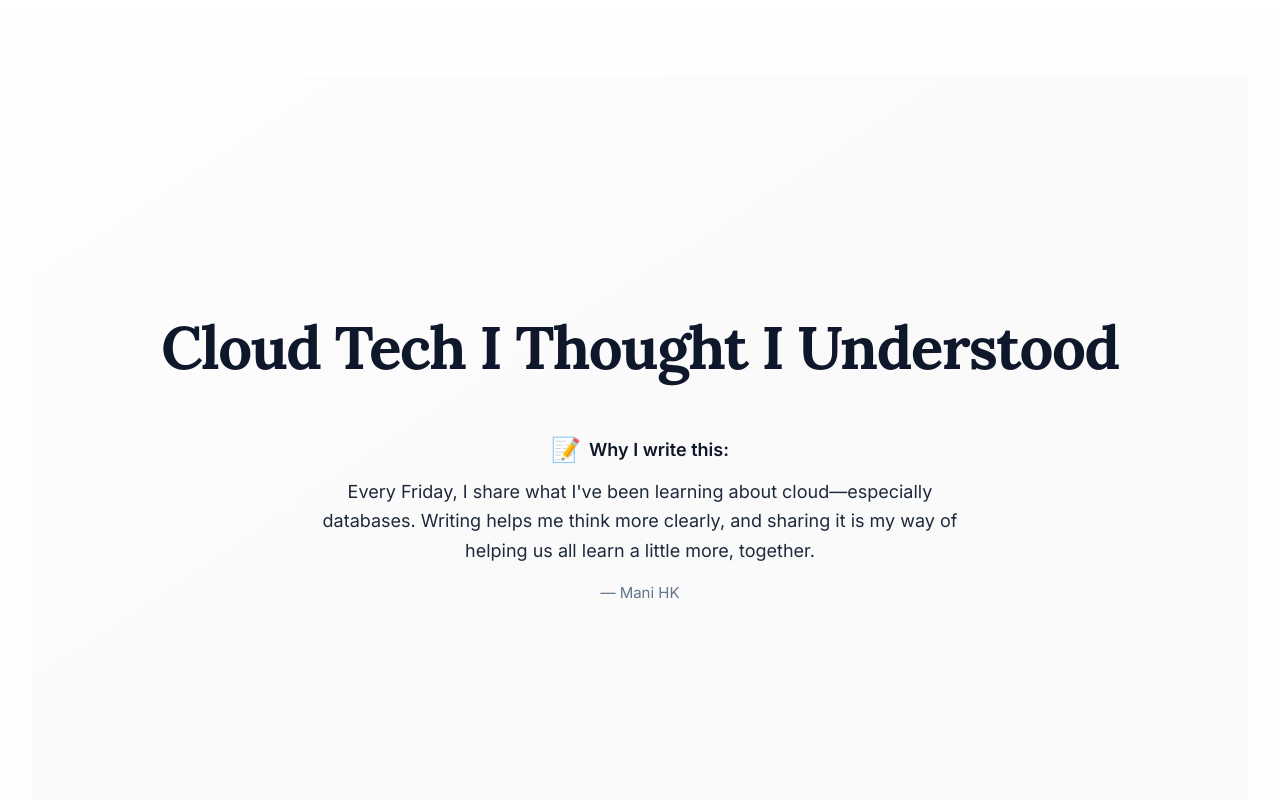
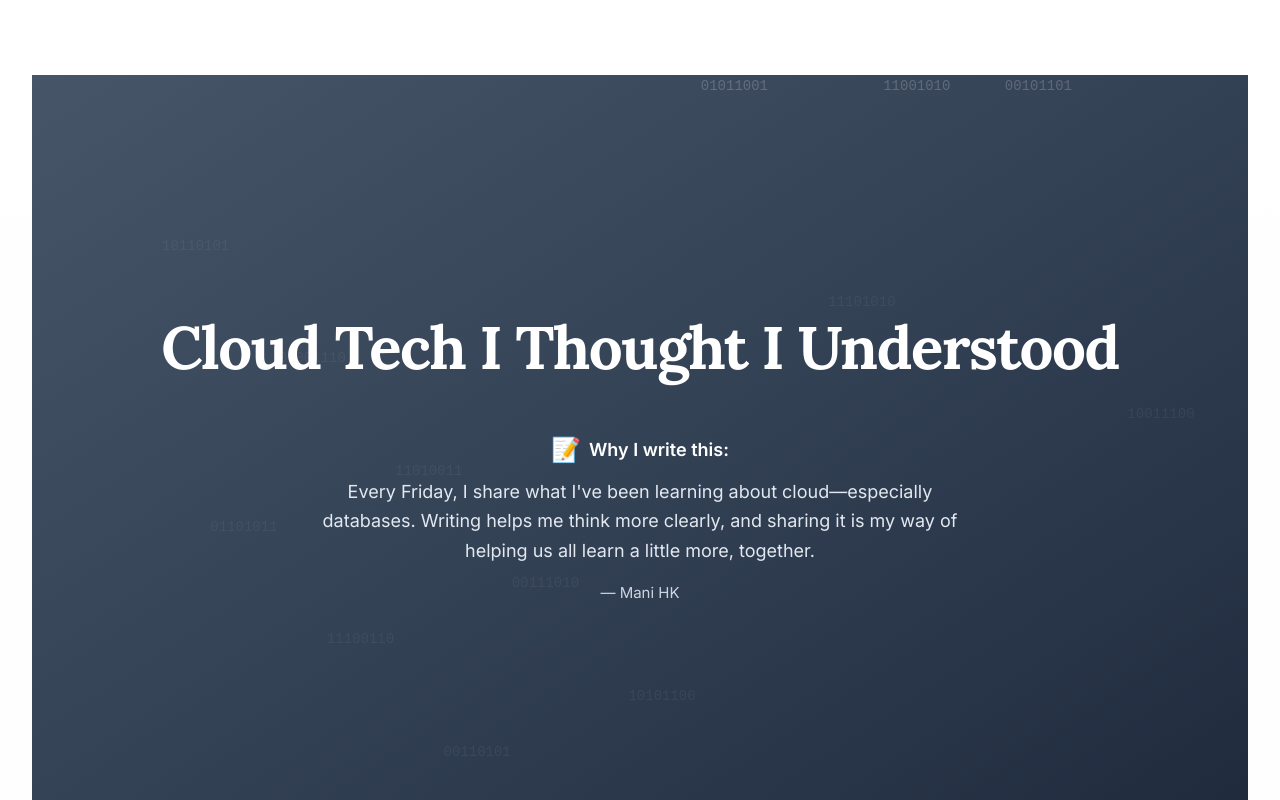
Before and after one commit to manigoogle/databasefutures, a Next.js app: page / in a window 1280 px wide. Shown: the top 800 px of the page. Built offline with nearby package versions, Linux system fonts and the light colour scheme.

Commit message:
feat: update homepage hero with dark grey gradient and animated bits
Change background to darker grey gradient and add animated binary sequences.

#VERCEL_SKIP

Co-authored-by: mani-codes <151899610+manigoogle@users.noreply.github.com>

```diff
--- a/app/components/header.tsx
+++ b/app/components/header.tsx
@@ -37,7 +37,7 @@ export default function Header() {
 
   const headerBaseClasses = "sticky top-0 z-50 transition-all duration-300 ease-in-out"
   const headerBackgroundClasses =
-    "bg-gradient-to-r from-brand-heroGradientStart via-brand-heroGradientVia to-brand-heroGradientEnd shadow-sm backdrop-blur-sm"
+    "bg-gradient-to-r from-slate-600 via-slate-700 to-slate-800 shadow-sm backdrop-blur-sm"
   let headerVisibilityClasses = ""
 
   if (isHomePage) {
--- a/app/globals.css
+++ b/app/globals.css
@@ -67,3 +67,32 @@
     text-wrap: balance;
   }
 }
+
+/* Digital bits animation */
+@keyframes float-bits {
+  0% {
+    transform: translateY(100vh) translateX(-20px);
+    opacity: 0;
+  }
+  10% {
+    opacity: 0.3;
+  }
+  90% {
+    opacity: 0.3;
+  }
+  100% {
+    transform: translateY(-100px) translateX(20px);
+    opacity: 0;
+  }
+}
+
+.digital-bit {
+  font-family: "Courier New", monospace;
+  font-size: 14px;
+  color: rgba(255, 255, 255, 0.2);
+  pointer-events: none;
+}
+
+.animate-float-bits {
+  animation: float-bits 8s linear infinite;
+}
--- a/app/page.tsx
+++ b/app/page.tsx
@@ -6,28 +6,77 @@ export default async function HomePage() {
 
   return (
     <>
-      {/* Full-width Hero Section with subtle neutral gradient */}
+      {/* Full-width Hero Section with dark grey gradient and animated digital bits */}
       <section
         id="home-hero-banner"
         className="min-h-screen w-full flex flex-col justify-center
-                   bg-gradient-to-br from-brand-heroGradientStart via-brand-heroGradientVia to-brand-heroGradientEnd
-                   relative overflow-hidden -translate-y-[75px]"
+             bg-gradient-to-br from-slate-600 via-slate-700 to-slate-800
+             relative overflow-hidden -translate-y-[75px]"
       >
+        {/* Animated Digital Bits Background */}
+        <div className="absolute inset-0 overflow-hidden pointer-events-none">
+          <div className="digital-bit absolute left-[10%] animate-float-bits" style={{ animationDelay: "0s" }}>
+            10110101
+          </div>
+          <div className="digital-bit absolute left-[20%] animate-float-bits" style={{ animationDelay: "1s" }}>
+            01001110
+          </div>
+          <div className="digital-bit absolute left-[30%] animate-float-bits" style={{ animationDelay: "2s" }}>
+            11010011
+          </div>
+          <div className="digital-bit absolute left-[40%] animate-float-bits" style={{ animationDelay: "3s" }}>
+            00111010
+          </div>
+          <div className="digital-bit absolute left-[50%] animate-float-bits" style={{ animationDelay: "4s" }}>
+            10101100
+          </div>
+          <div className="digital-bit absolute left-[60%] animate-float-bits" style={{ animationDelay: "5s" }}>
+            01110001
+          </div>
+          <div className="digital-bit absolute left-[70%] animate-float-bits" style={{ animationDelay: "6s" }}>
+            11001010
+          </div>
+          <div className="digital-bit absolute left-[80%] animate-float-bits" style={{ animationDelay: "7s" }}>
+            00101101
+          </div>
+          <div className="digital-bit absolute left-[90%] animate-float-bits" style={{ animationDelay: "1.5s" }}>
+            10011100
+          </div>
+          <div className="digital-bit absolute left-[15%] animate-float-bits" style={{ animationDelay: "2.5s" }}>
+            01101011
+          </div>
+          <div className="digital-bit absolute left-[25%] animate-float-bits" style={{ animationDelay: "3.5s" }}>
+            11100110
+          </div>
+          <div className="digital-bit absolute left-[35%] animate-float-bits" style={{ animationDelay: "4.5s" }}>
+            00110101
+          </div>
+          <div className="digital-bit absolute left-[45%] animate-float-bits" style={{ animationDelay: "5.5s" }}>
+            10010111
+          </div>
+          <div className="digital-bit absolute left-[55%] animate-float-bits" style={{ animationDelay: "6.5s" }}>
+            01011001
+          </div>
+          <div className="digital-bit absolute left-[65%] animate-float-bits" style={{ animationDelay: "0.5s" }}>
+            11101010
+          </div>
+        </div>
+
         {/* Inner container for text content, centered */}
-        <div className="container mx-auto px-4 sm:px-6 lg:px-8 text-center mt-[-35px] md:mt-[-35px]">
-          <h1 className="font-serif text-4xl sm:text-5xl md:text-6xl font-bold text-brand-heading mb-10 md:mb-12 balance-text">
+        <div className="container mx-auto px-4 sm:px-6 lg:px-8 text-center mt-[-35px] md:mt-[-35px] relative z-10">
+          <h1 className="font-serif text-4xl sm:text-5xl md:text-6xl font-bold text-white mb-10 md:mb-12 balance-text">
             Cloud Tech I Thought I Understood
           </h1>
           <div className="max-w-2xl mx-auto text-center">
-            <p className="font-sans text-base md:text-lg text-brand-text mb-2">
+            <p className="font-sans text-base md:text-lg text-slate-200 mb-2">
               <span className="text-2xl mr-2 align-middle">📝</span>
-              <strong className="font-semibold text-brand-heading align-middle">Why I write this:</strong>
+              <strong className="font-semibold text-white align-middle">Why I write this:</strong>
             </p>
-            <p className="font-sans text-base md:text-lg text-brand-text leading-relaxed mb-4">
+            <p className="font-sans text-base md:text-lg text-slate-200 leading-relaxed mb-4">
               Every Friday, I share what I've been learning about cloud—especially databases. Writing helps me think
               more clearly, and sharing it is my way of helping us all learn a little more, together.
             </p>
-            <p className="font-sans text-sm md:text-base text-brand-mutedText">— Mani HK</p>
+            <p className="font-sans text-sm md:text-base text-slate-300">— Mani HK</p>
           </div>
         </div>
       </section>
```
